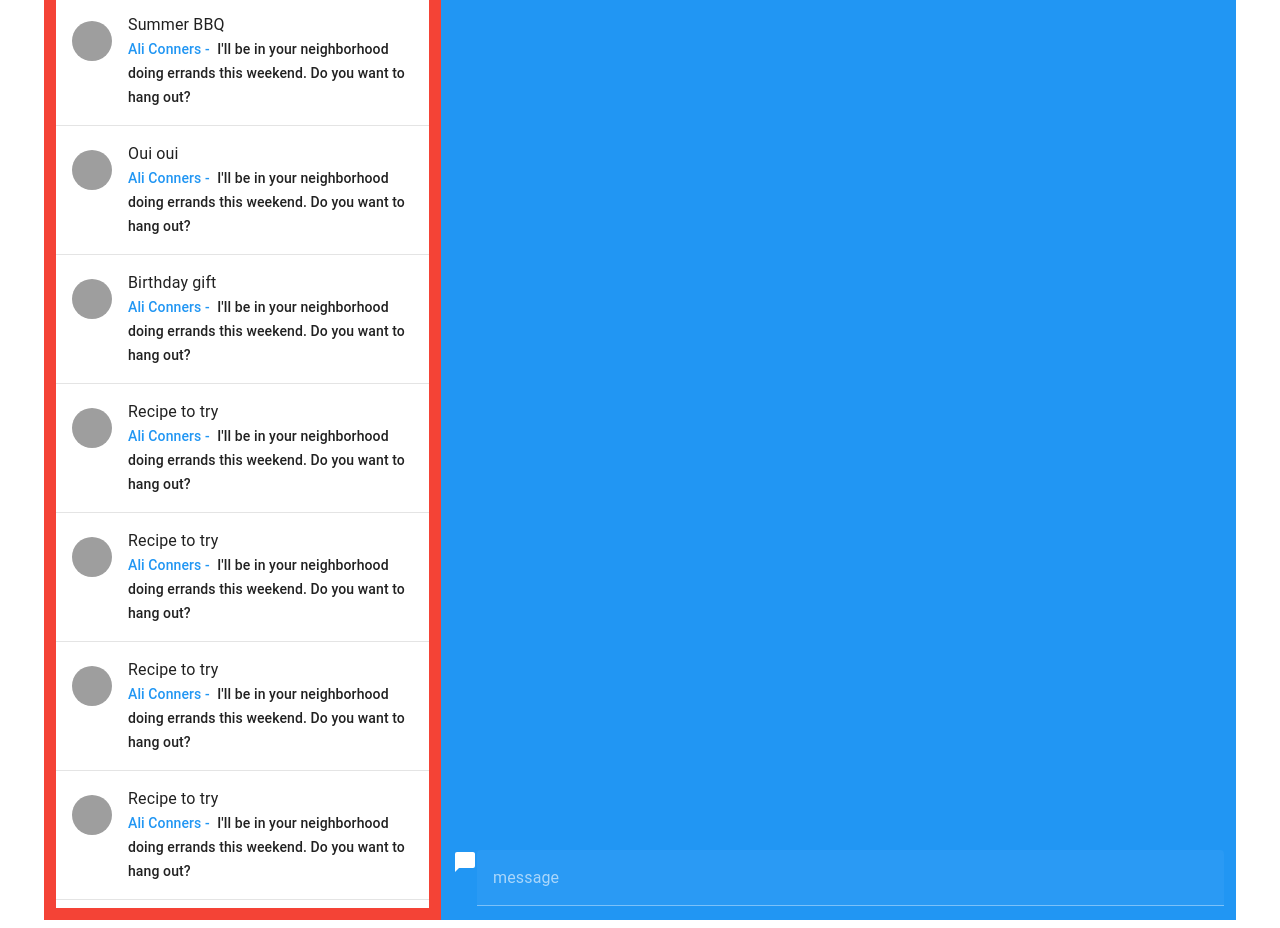
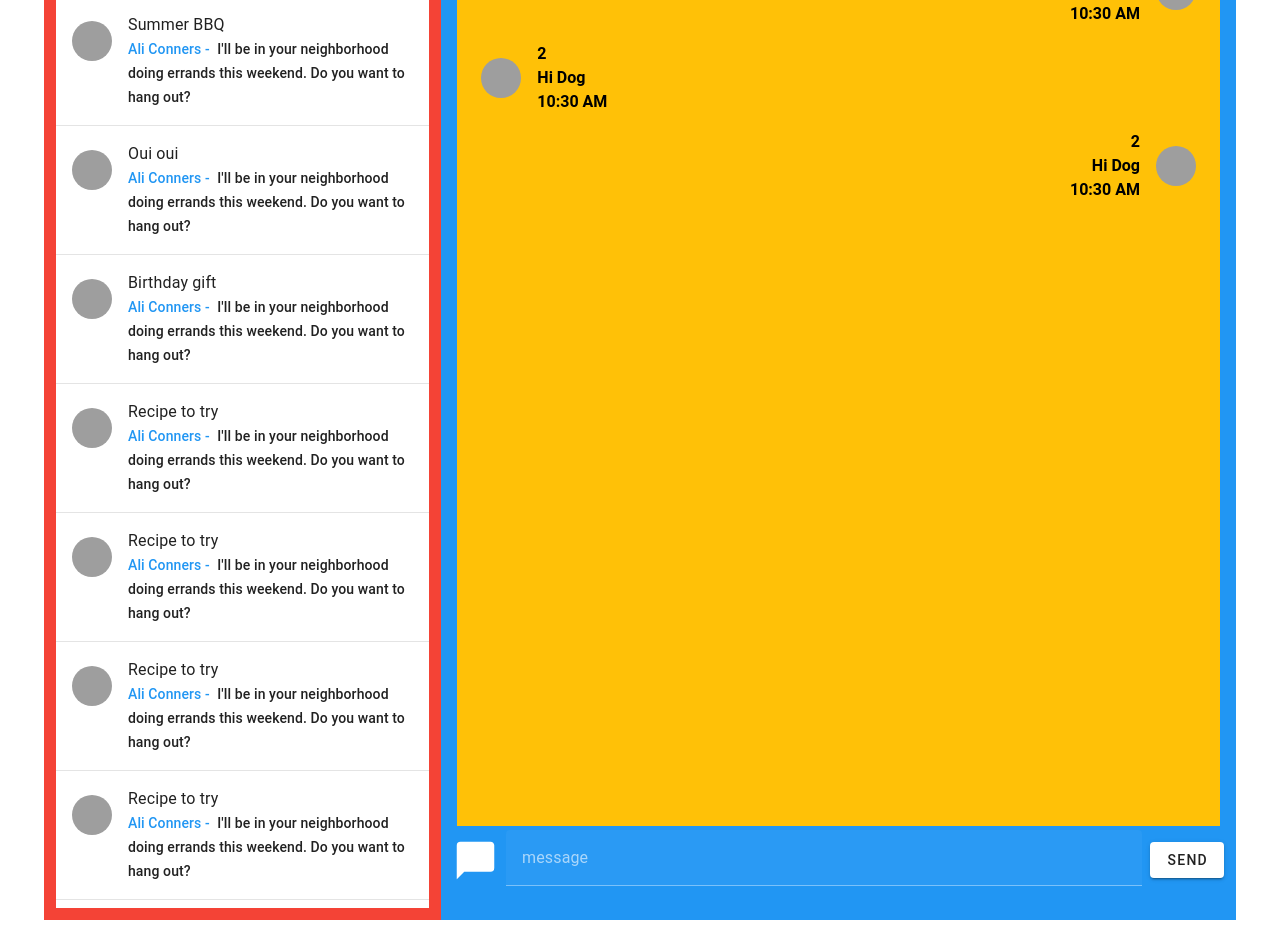
Before and after one commit to SJ0000/simple-messenger-fe, a Vue app: page /Messenger in a window 1280 px wide. Shown: the part 260-1188 px from the top of the page. Built offline with nearby package versions, Linux system fonts and the light colour scheme; grey boxes are pictures that could not be loaded.

Commit message:
feat: message ui

```diff
--- a/src/components/Chat.vue
+++ b/src/components/Chat.vue
@@ -1,24 +1,78 @@
 <template>
   <div class="d-flex flex-column w-100 h-100">
-    <div style="height: 30px">
+    <header style="height: 30px">
       <h2>cat</h2>
-    </div>
-    <div class="h-100">
-
-    </div>
-    <div class="d-flex mb-2" style="height: 50px">
-      <v-icon :icon="mdiMessage"></v-icon>
+    </header>
+    <v-virtual-scroll
+      class="ma-1 bg-amber"
+      :height="100"
+      :items="messages"
+    >
+      <template v-slot:default="{ item }">
+        <v-list-item
+          prepend-avatar="https://cdn.vuetifyjs.com/images/lists/1.jpg"
+          class="ma-2"
+        >
+            <div>
+              <h4>{{ item.senderId }}</h4>
+              <h4>{{ item.content}}</h4>
+              <h4>{{item.sentAt}}</h4>
+            </div>
+        </v-list-item>
+        <v-list-item
+          append-avatar="https://cdn.vuetifyjs.com/images/lists/1.jpg"
+          class="ma-2"
+        >
+            <div class="text-right">
+              <h4>{{ item.senderId }}</h4>
+              <h4>{{ item.content}}</h4>
+              <h4>{{item.sentAt}}</h4>
+            </div>
+        </v-list-item>
+      </template>
+    </v-virtual-scroll>
+    <div class="d-flex">
+      <v-icon :icon="mdiMessage" size="45" class="mr-2 mt-2"></v-icon>
       <v-textarea label="message" rows="1" row-height="15"></v-textarea>
+      <v-btn class="ml-2 mt-3" @click="addItemTest">
+        Send
+      </v-btn>
     </div>
   </div>
 </template>
 
 <script setup lang="ts">
 import {mdiMessage} from "@mdi/js"
+
+// 사용자 정보를 사전에 가지고 있어야 함
+const myId = 1;
+
+const messages = [
+  {
+    id: 10,
+    senderId: 1,
+    content: "Hello, everyone!",
+    sentAt: "10:30 AM",
+  },
+  {
+    id: 11,
+    senderId: 2,
+    content: "Hi Dog",
+    sentAt: "10:30 AM",
+  },
+]
+
+function addItemTest(){
+  messages.push(
+    {
+      id: 11,
+      senderId: 2,
+      content: "messageN",
+      sentAt: "10:31 AM",
+    }
+  )
+  console.log(messages)
+}
 </script>
-
-
-
-
 <style scoped>
 </style>
```
